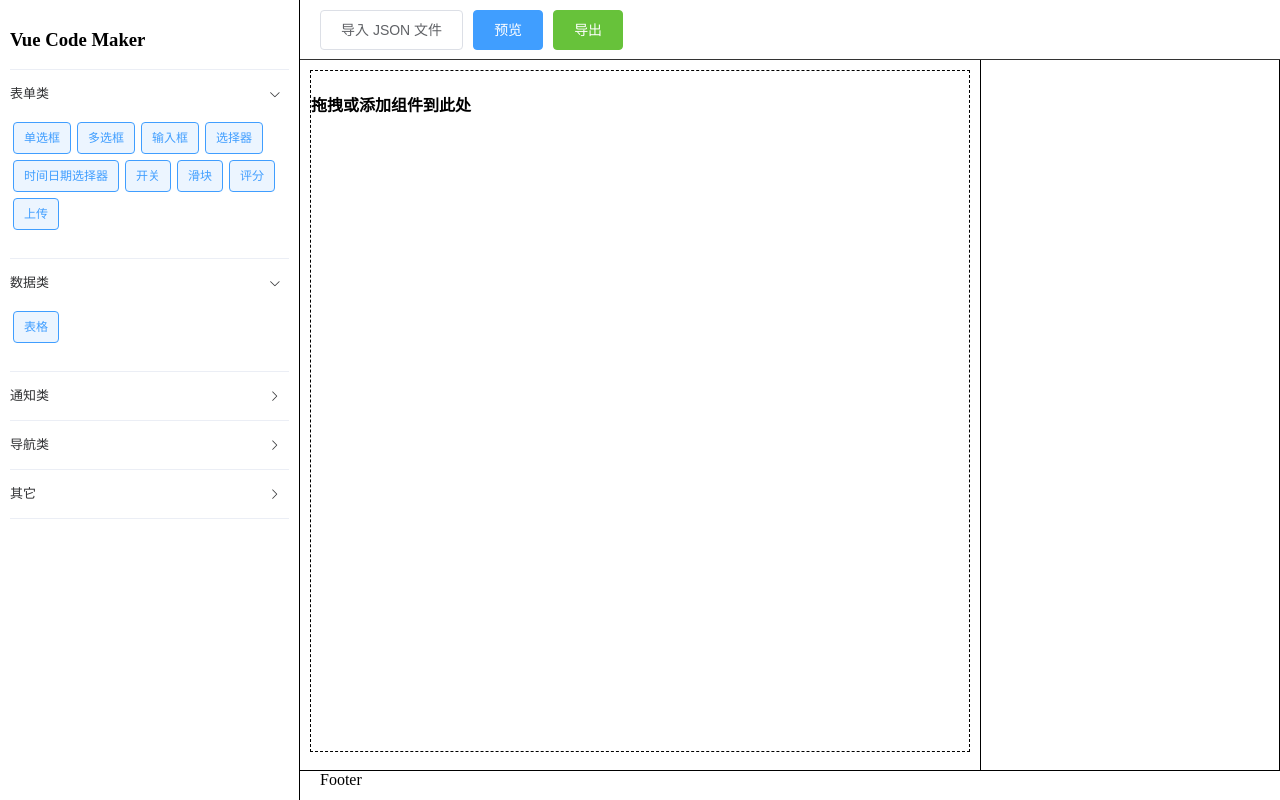
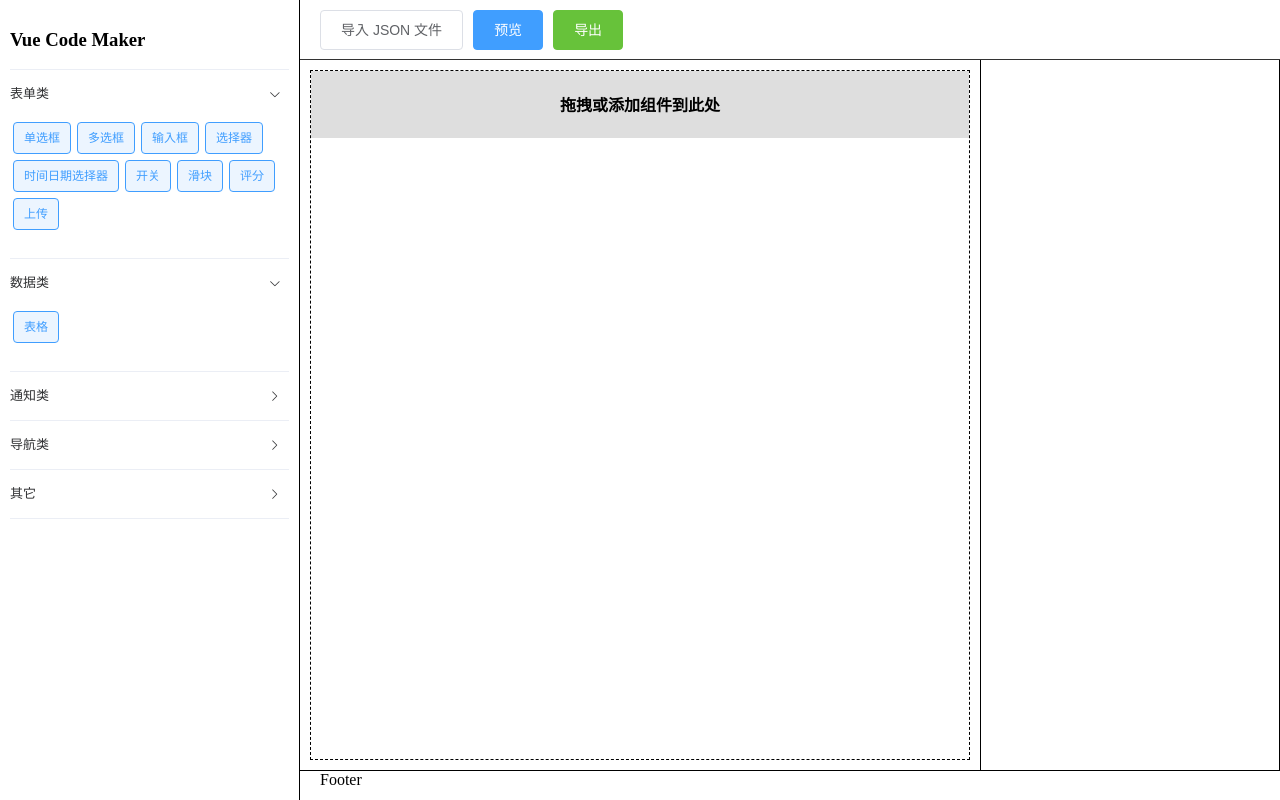
Before and after one commit to taosin/Ker, a Vue app in the folder h5/: page /#/dashboard in a window 1280 px wide. Built offline with nearby package versions, Linux system fonts and the light colour scheme.

Commit message:
edit workmate.vue style

```diff
--- a/h5/src/components/dashboard/workmeta.vue
+++ b/h5/src/components/dashboard/workmeta.vue
@@ -1,26 +1,34 @@
 <template>
   <div class="workmeta">
     <div class="main">
+      <div class="empty">
         <h1>拖拽或添加组件到此处</h1>
+      </div>
     </div>
   </div>
 </template>
 
 <script>
-export default {
-
-}
+export default {};
 </script>
 
 <style lang="less" scoped>
-    .workmeta{
+.workmeta {
   height: 100%;
   overflow-y: auto;
-        .main{
+  .main {
     margin: 10px;
     border: 1px dashed;
     overflow: auto;
-            min-height: 85vh;
+    min-height: -webkit-fill-available;
+    .empty {
+      display: flex;
+      align-items: center;
+      width: 100%;
+      height: -webkit-fill-available;
+      justify-content: center;
+      background-color: #dedede;
+    }
   }
 }
 </style>
```
Lines whose indentation alone changed are shown as unchanged.
